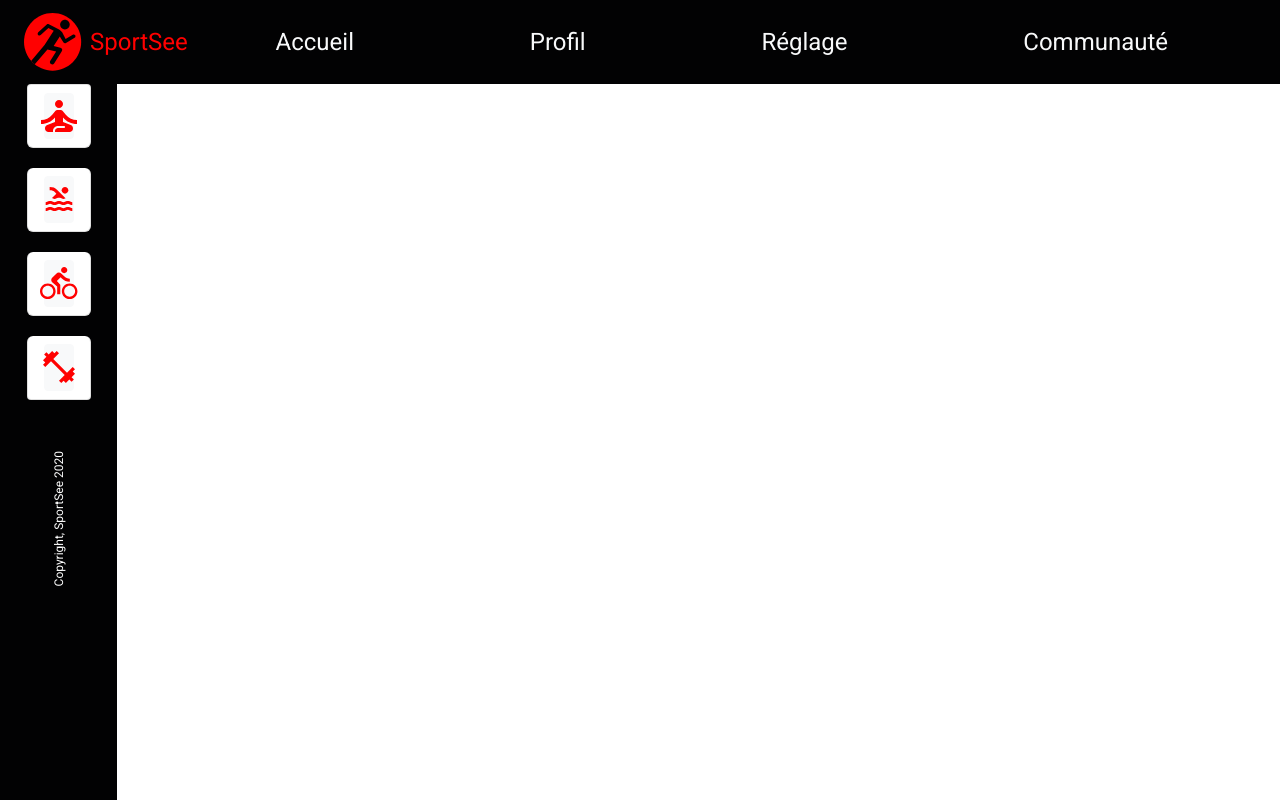
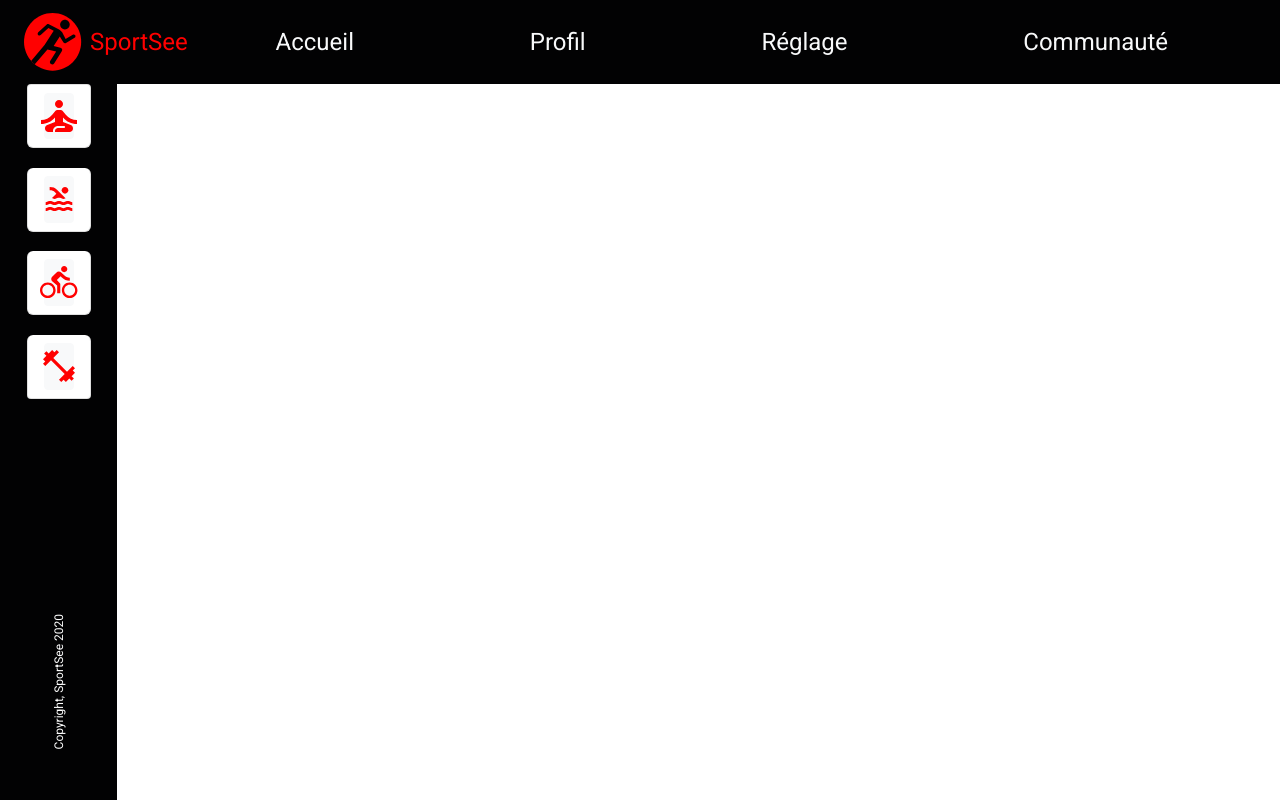
Before and after one commit to timothegonin/timothe_gonin_12_062022, a React (Create React App) app: page / in a window 1280 px wide. Built offline with nearby package versions, Linux system fonts and the light colour scheme.

Commit message:
🚸 sidebar content layout

```diff
--- a/src/components/Sidebar/index.jsx
+++ b/src/components/Sidebar/index.jsx
@@ -47,10 +47,14 @@ const SideBarWrapper = styled.aside`
   z-index: 998;
   padding-top: 84px;
   width: 117px;
+  display: flex;
+  flex-direction: column;
+  justify-content: flex-end;
 
   nav {
     height: 316px;
     display: flex;
     justify-content: center;
+    margin-bottom: 164px;
   }
 `
```
